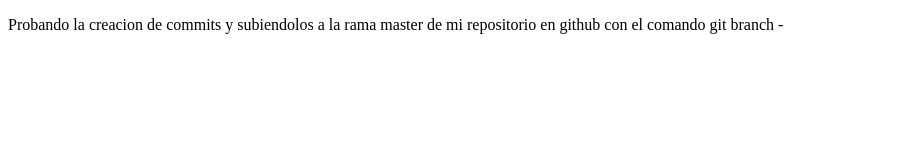
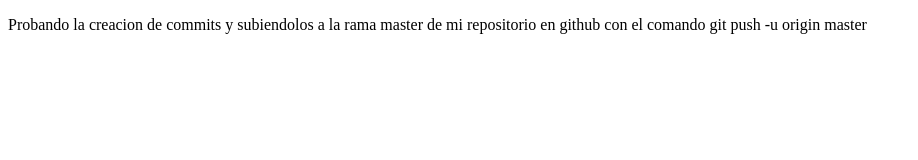
Before and after one commit to cravila96/proyectoDemoPrework, a plain HTML site: page index.html in a window 1280 px wide. Shown: the whole page, without its empty margins (0-918 px from the left). Drawn offline with Linux system fonts and the light colour scheme.

Commit message:
comando push

```diff
--- a/index.html
+++ b/index.html
@@ -10,7 +10,7 @@
 
     <p>
         Probando la creacion de commits y subiendolos a la rama master de mi repositorio en
-        github con el comando git branch -
+        github con el comando git push -u origin master
     </p>
 
 </body>
```
